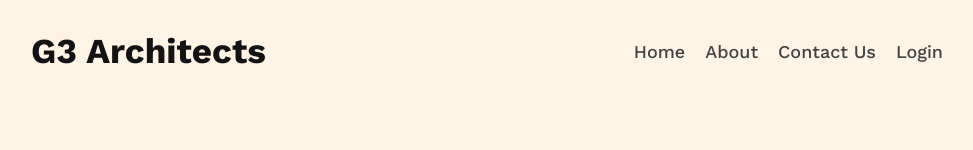
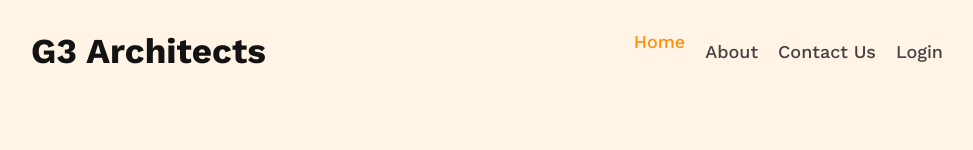
Before and after one commit to mashudalhasan/g3-architects-css3, a plain HTML site: page index.html in a window 1280 px wide. In both pictures the pointer is over the element "Home". Shown: the top 150 px of the page, without its empty margins (153-1126 px from the left). Drawn offline with nearby package versions, Linux system fonts and the light colour scheme.

Commit message:
eight commit

```diff
--- a/styles/style.css
+++ b/styles/style.css
@@ -95,6 +95,18 @@ header {
     gap: 20px;
     font-weight: 500;
     font-size: 18px;
+}
+
+/* ----------------------------
+    Nav Menu Animation Styles
+------------------------------- */
+.nav-menu p {
+    transition: transform 0.3s ease 0s;
+}
+
+.nav-menu>p:hover {
+    transform: translateY(-10px);
+    color: var(--primary-color);
 }
 
 .banner-container {
```
